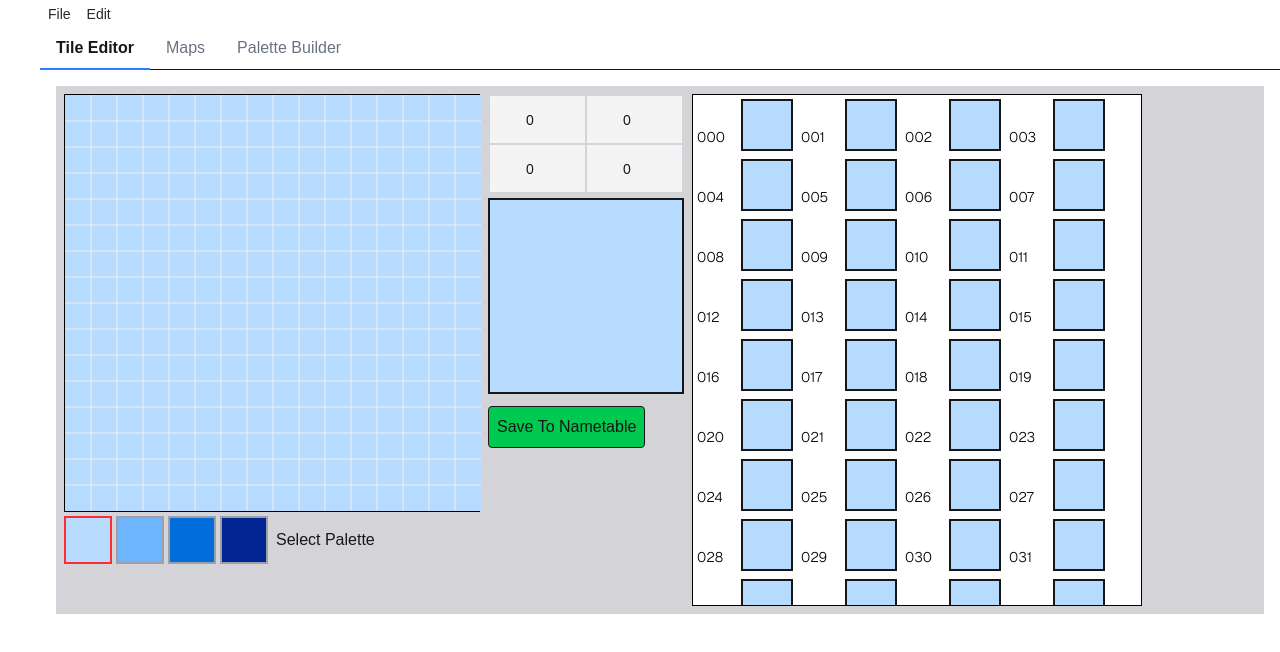
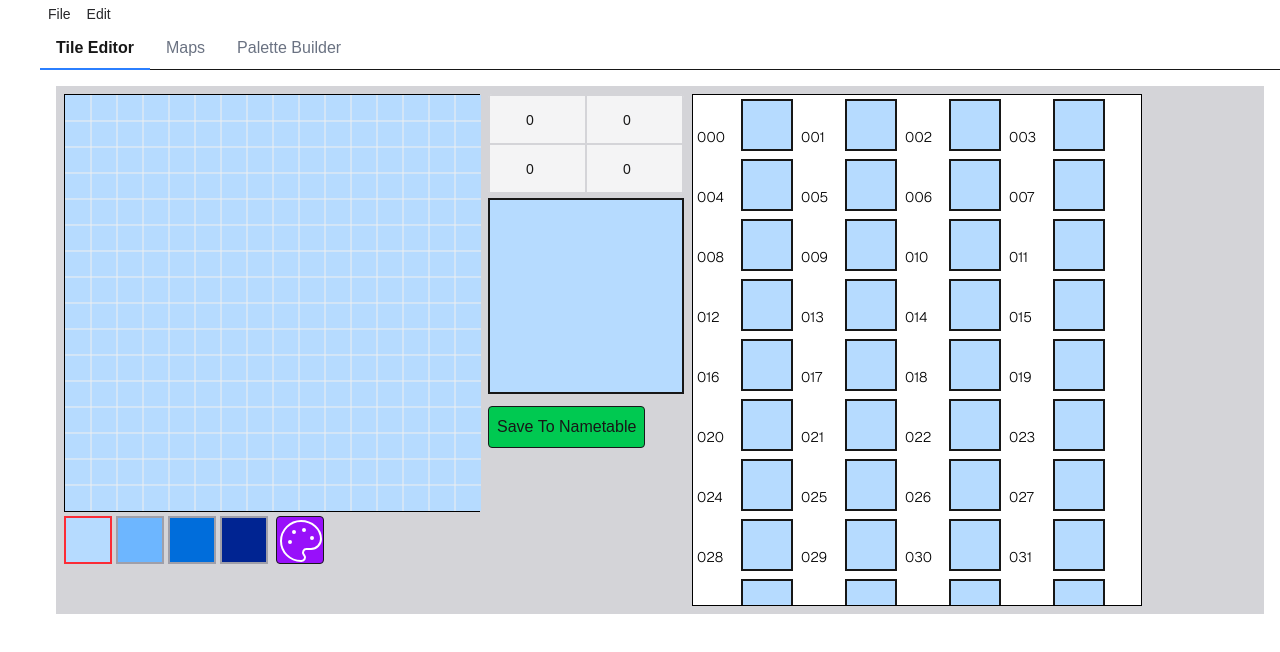
Before and after one commit to soshimozi/nes-editor, a Next.js app: page /editor in a window 1280 px wide. Shown: the top 652 px of the page. Built offline with nearby package versions, Linux system fonts and the light colour scheme.

Commit message:
Changed palette button to an icon and added tooltip

```diff
--- a/package.json
+++ b/package.json
@@ -14,6 +14,7 @@
     "react": "^19.0.0",
     "react-dom": "^19.0.0",
     "react-toastify": "^11.0.5",
+    "react-tooltip": "^5.28.0",
     "zustand": "^5.0.3"
   },
   "devDependencies": {
--- a/src/app/editor/page.tsx
+++ b/src/app/editor/page.tsx
@@ -12,7 +12,7 @@ import { usePerTileUndo } from '@/core/usePertileUndo';
 import { MenuButton } from '@/components/MenuButton';
 import { Tool, ToolSelector } from '@/components/ToolSelector';
 import { TileQuadSelector } from '@/components/TileQuadSelector';
-import { Group } from 'lucide-react';
+import { Group, Palette } from 'lucide-react';
 import { SpritePreview } from '@/components/SpritePreview';
 import { SpriteEditor } from '@/components/SpriteEditor';
 import { PaletteBuilder } from '@/components/PaletteBuilder';
@@ -21,6 +21,7 @@ import { Tab } from '@/components/Tab';
 import { ColorDropdown } from '@/components/ColorDropdown';
 import { NES_PALETTE, PaletteCollection } from '@/core/palette';
 import { PaletteColorList } from '@/components/PaletteColorList';
+import { Tooltip } from 'react-tooltip'
 
 // type Tool = 'draw' | 'erase' | 'fill';
 
@@ -279,6 +280,7 @@ export default function Editor() {
 
     return (
         <>
+        <Tooltip id="my-tooltip" />
         <ToastContainer limit={1} autoClose={3000} stacked={false} hideProgressBar={true} />
         <div className='ml-10'>
             <MenuButton
@@ -324,7 +326,11 @@ export default function Editor() {
                             </div>
                             <div className="flex flex-row items-center gap-2">
                                 <PaletteColorList palette={palettes[selectedPalettedIndex]}  onClicked={(index) => setSelectedColorIndex(index)} selected={selectedColorIndex} />
-                                <a href="#" onClick={() => setShowPaletteSelector(true)}>Select Palette</a>
+                                <div data-tooltip-id="my-tooltip" data-tooltip-content="Select a new palette" onClick={() => setShowPaletteSelector(true)} className='border border-zinc-900 rounded w-[48px] h-[48px] bg-purple-600 p-0 cursor-pointer hover:bg-purple-900'>
+
+                                    <Palette size={48} color="#ffffff" strokeWidth={1} />
+
+                                </div>
                             </div>
                             {showPaletteSelector && (
                                     <div ref={paletteContainerRef} className="animation-fade-in">
```
Also changed, not shown: 1 other file (tests, documents, lock files or other folders).
